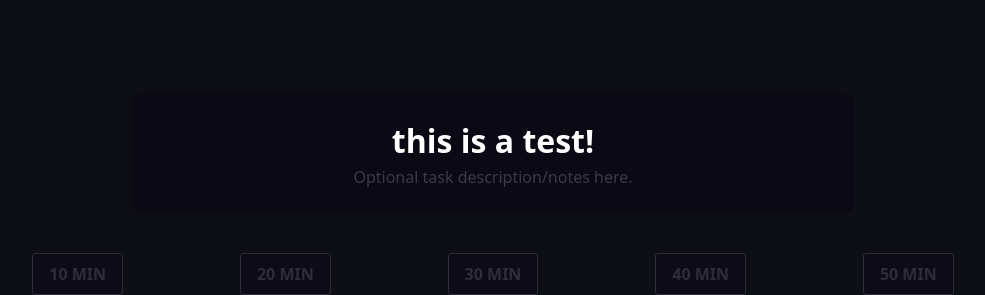
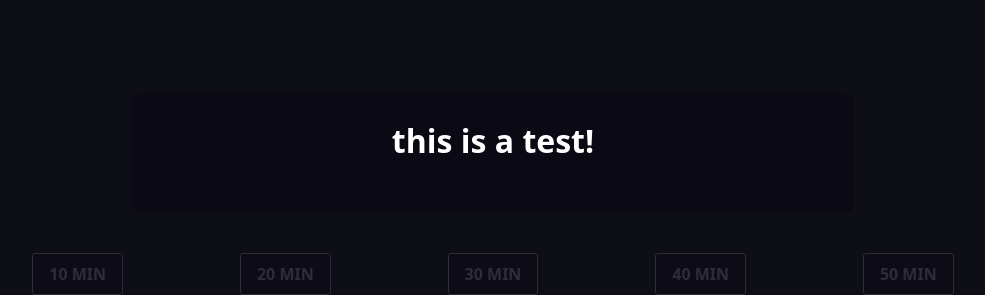
Before and after one commit to krishnahawk/dash, a plain HTML site: page index.html in a window 1280 px wide. Shown: the part 613-908 px from the top of the page, without its empty margins (147-1132 px from the left). Drawn offline with nearby package versions, Linux system fonts and the light colour scheme.

Commit message:
Deleted placeholder text for description

```diff
--- a/index.html
+++ b/index.html
@@ -25,7 +25,7 @@
 
                     </p>
                     <p class="task-description" id="task-description" contenteditable="true">
-                        Optional task description/notes here.
+
                     </p>
                 </div>
                 <div class="buttons">
```
